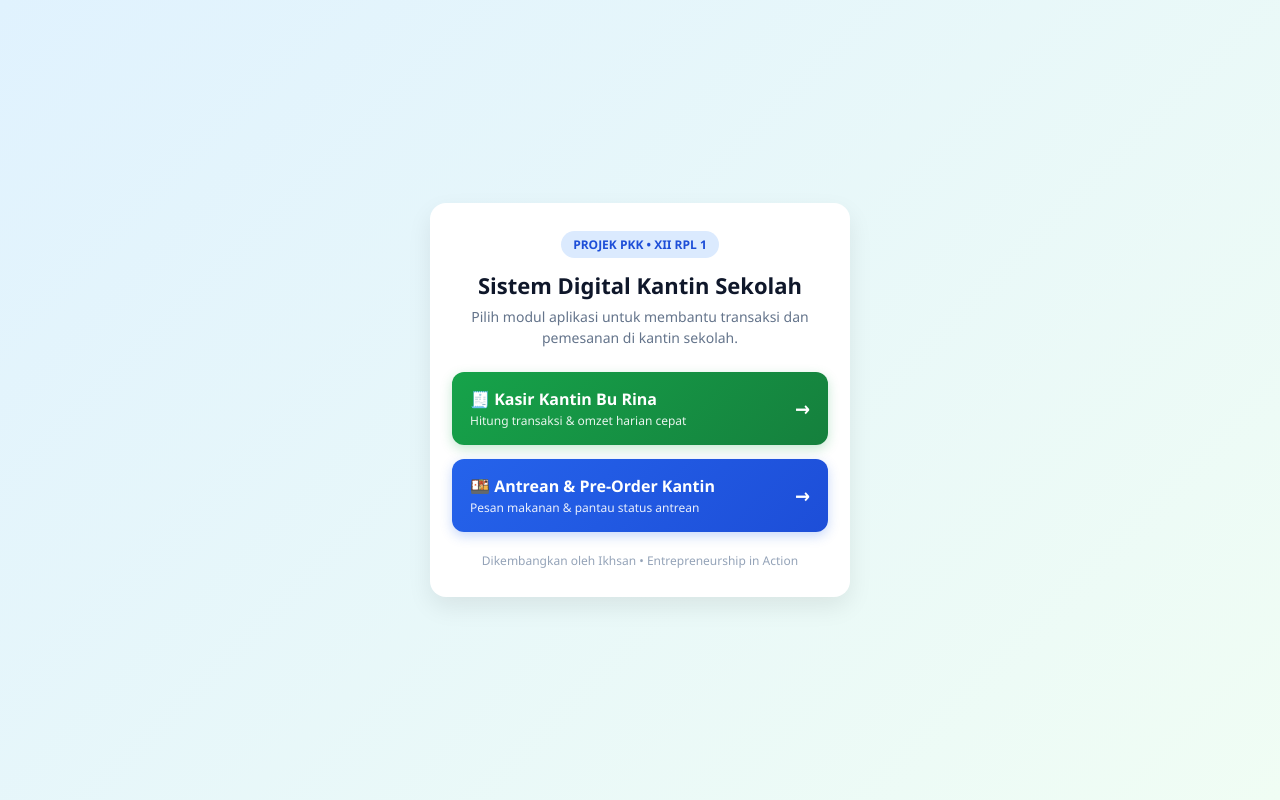
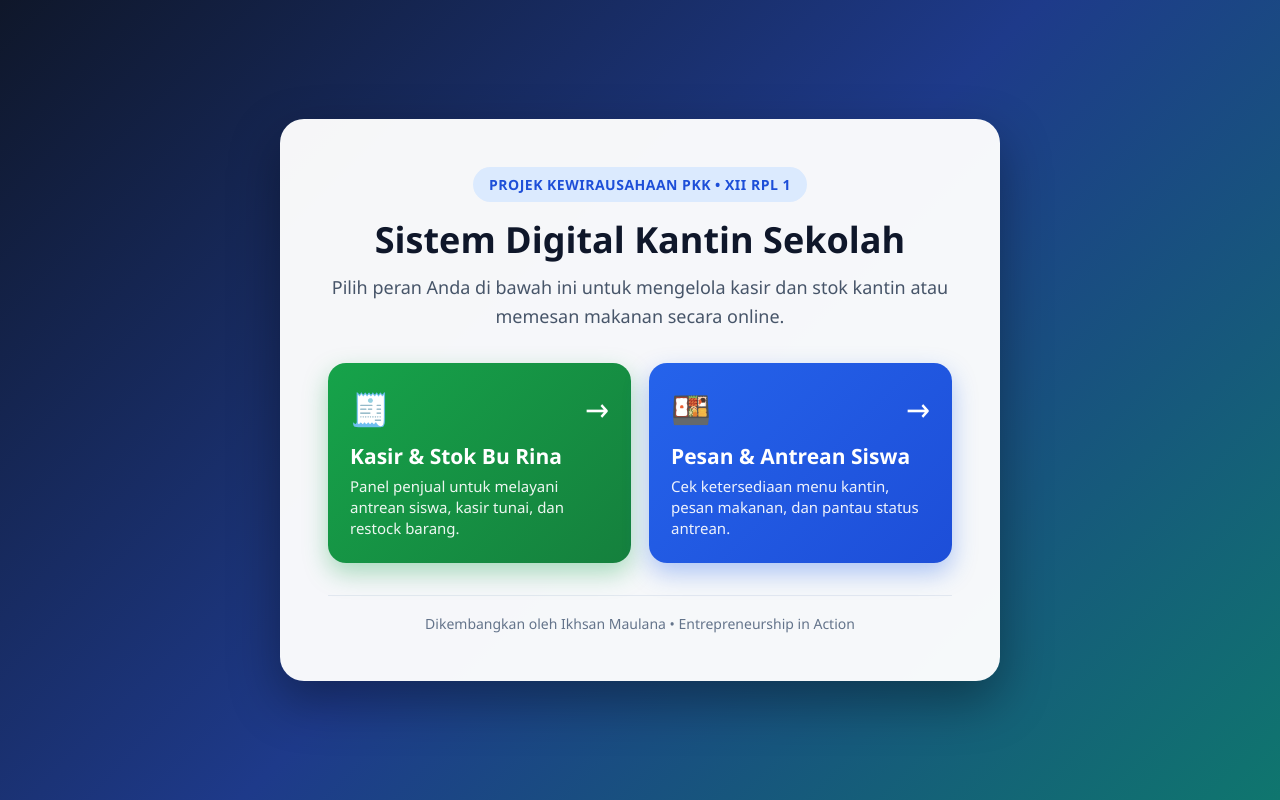
Before and after one commit to mikhsanmaulana630-gif/aplikasi-wirausaha-pkk-xii-rpl-1-oleh-ikhsan, a plain HTML site: page index.html in a window 1280 px wide. Drawn offline with Linux system fonts and the light colour scheme.

Commit message:
Update index.html

```diff
--- a/index.html
+++ b/index.html
@@ -3,46 +3,142 @@
 <head>
   <meta charset="UTF-8">
   <meta name="viewport" content="width=device-width, initial-scale=1.0">
-  <title>Aplikasi Kantin Sekolah - XII RPL 1</title>
+  <title>Sistem Digital Kantin Sekolah - XII RPL 1</title>
   <style>
     * { box-sizing: border-box; margin: 0; padding: 0; }
-    body { font-family: 'Segoe UI', Tahoma, Geneva, Verdana, sans-serif; background: linear-gradient(135deg, #e0f2fe 0%, #f0fdf4 100%); min-height: 100vh; display: flex; align-items: center; justify-content: center; padding: 16px; color: #1e293b; }
-    .container { max-width: 420px; width: 100%; background: #ffffff; padding: 28px 22px; border-radius: 16px; box-shadow: 0 10px 25px rgba(0,0,0,0.08); text-align: center; }
-    .badge { display: inline-block; background: #dbeafe; color: #1d4ed8; font-size: 12px; font-weight: 700; padding: 5px 12px; border-radius: 20px; margin-bottom: 12px; }
-    h1 { font-size: 22px; margin-bottom: 6px; color: #0f172a; }
-    p { font-size: 14px; color: #64748b; margin-bottom: 24px; line-height: 1.5; }
-    .menu-btn { display: flex; align-items: center; justify-content: space-between; padding: 16px 18px; margin-bottom: 14px; text-decoration: none; border-radius: 12px; color: #ffffff; font-weight: 600; transition: transform 0.15s; text-align: left; }
-    .menu-btn:active { transform: scale(0.98); }
-    .kasir { background: linear-gradient(135deg, #16a34a, #15803d); box-shadow: 0 4px 12px rgba(22, 163, 74, 0.25); }
-    .antrean { background: linear-gradient(135deg, #2563eb, #1d4ed8); box-shadow: 0 4px 12px rgba(37, 99, 235, 0.25); }
-    .menu-btn small { display: block; font-weight: 400; font-size: 12px; opacity: 0.9; margin-top: 2px; }
-    .arrow { font-size: 20px; }
-    .footer { margin-top: 20px; font-size: 12px; color: #94a3b8; }
+    body {
+      font-family: 'Segoe UI', Tahoma, Geneva, Verdana, sans-serif;
+      background: linear-gradient(135deg, #0f172a 0%, #1e3a8a 50%, #0f766e 100%);
+      min-height: 100vh;
+      display: flex;
+      align-items: center;
+      justify-content: center;
+      padding: 20px;
+      color: #1e293b;
+    }
+    .container {
+      width: 100%;
+      max-width: 720px;
+      background: rgba(255, 255, 255, 0.96);
+      padding: clamp(28px, 5vw, 48px);
+      border-radius: 24px;
+      box-shadow: 0 20px 50px rgba(0, 0, 0, 0.35);
+      text-align: center;
+    }
+    .badge {
+      display: inline-block;
+      background: #dbeafe;
+      color: #1d4ed8;
+      font-size: clamp(12px, 1.8vw, 14px);
+      font-weight: 800;
+      padding: 8px 16px;
+      border-radius: 30px;
+      margin-bottom: 16px;
+      letter-spacing: 0.5px;
+    }
+    h1 {
+      font-size: clamp(24px, 4vw, 36px);
+      margin-bottom: 12px;
+      color: #0f172a;
+      line-height: 1.2;
+    }
+    p {
+      font-size: clamp(15px, 2vw, 18px);
+      color: #475569;
+      margin-bottom: 32px;
+      line-height: 1.6;
+    }
+    .menu-grid {
+      display: grid;
+      grid-template-columns: repeat(auto-fit, minmax(260px, 1fr));
+      gap: 18px;
+    }
+    .menu-btn {
+      display: flex;
+      flex-direction: column;
+      justify-content: space-between;
+      padding: 24px 22px;
+      text-decoration: none;
+      border-radius: 18px;
+      color: #ffffff;
+      transition: transform 0.2s, box-shadow 0.2s;
+      text-align: left;
+      min-height: 155px;
+    }
+    .menu-btn:hover {
+      transform: translateY(-4px);
+    }
+    .menu-btn:active {
+      transform: scale(0.98);
+    }
+    .kasir {
+      background: linear-gradient(135deg, #16a34a, #15803d);
+      box-shadow: 0 10px 25px rgba(22, 163, 74, 0.35);
+    }
+    .antrean {
+      background: linear-gradient(135deg, #2563eb, #1d4ed8);
+      box-shadow: 0 10px 25px rgba(37, 99, 235, 0.35);
+    }
+    .icon-top {
+      font-size: 32px;
+      margin-bottom: 12px;
+      display: flex;
+      justify-content: space-between;
+      align-items: center;
+    }
+    .menu-btn strong {
+      display: block;
+      font-size: clamp(18px, 2.5vw, 21px);
+      margin-bottom: 6px;
+    }
+    .menu-btn small {
+      display: block;
+      font-weight: 400;
+      font-size: clamp(13px, 1.8vw, 15px);
+      opacity: 0.92;
+      line-height: 1.4;
+    }
+    .footer {
+      margin-top: 32px;
+      padding-top: 18px;
+      border-top: 1px solid #e2e8f0;
+      font-size: clamp(12px, 1.6vw, 14px);
+      color: #64748b;
+      font-weight: 500;
+    }
   </style>
 </head>
 <body>
   <div class="container">
-    <span class="badge">PROJEK PKK • XII RPL 1</span>
+    <span class="badge">PROJEK KEWIRAUSAHAAN PKK • XII RPL 1</span>
     <h1>Sistem Digital Kantin Sekolah</h1>
-    <p>Pilih modul aplikasi untuk membantu transaksi dan pemesanan di kantin sekolah.</p>
+    <p>Pilih peran Anda di bawah ini untuk mengelola kasir dan stok kantin atau memesan makanan secara online.</p>
 
+    <div class="menu-grid">
       <a href="kasir-bu-rina.html" class="menu-btn kasir">
+        <div class="icon-top">
+          <span>🧾</span>
+          <span>→</span>
+        </div>
         <div>
-        🧾 Kasir Kantin Bu Rina
-        <small>Hitung transaksi & omzet harian cepat</small>
+          <strong>Kasir & Stok Bu Rina</strong>
+          <small>Panel penjual untuk melayani antrean siswa, kasir tunai, dan restock barang.</small>
         </div>
-      <span class="arrow">→</span>
       </a>
 
       <a href="antrean-kantin.html" class="menu-btn antrean">
+        <div class="icon-top">
+          <span>🍱</span>
+          <span>→</span>
+        </div>
         <div>
-        🍱 Antrean & Pre-Order Kantin
-        <small>Pesan makanan & pantau status antrean</small>
+          <strong>Pesan & Antrean Siswa</strong>
+          <small>Cek ketersediaan menu kantin, pesan makanan, dan pantau status antrean.</small>
         </div>
-      <span class="arrow">→</span>
       </a>
+    </div>
 
-    <div class="footer">Dikembangkan oleh Ikhsan • Entrepreneurship in Action</div>
+    <div class="footer">Dikembangkan oleh Ikhsan Maulana • Entrepreneurship in Action</div>
   </div>
 </body>
 </html>
```
Lines whose indentation alone changed are shown as unchanged.
